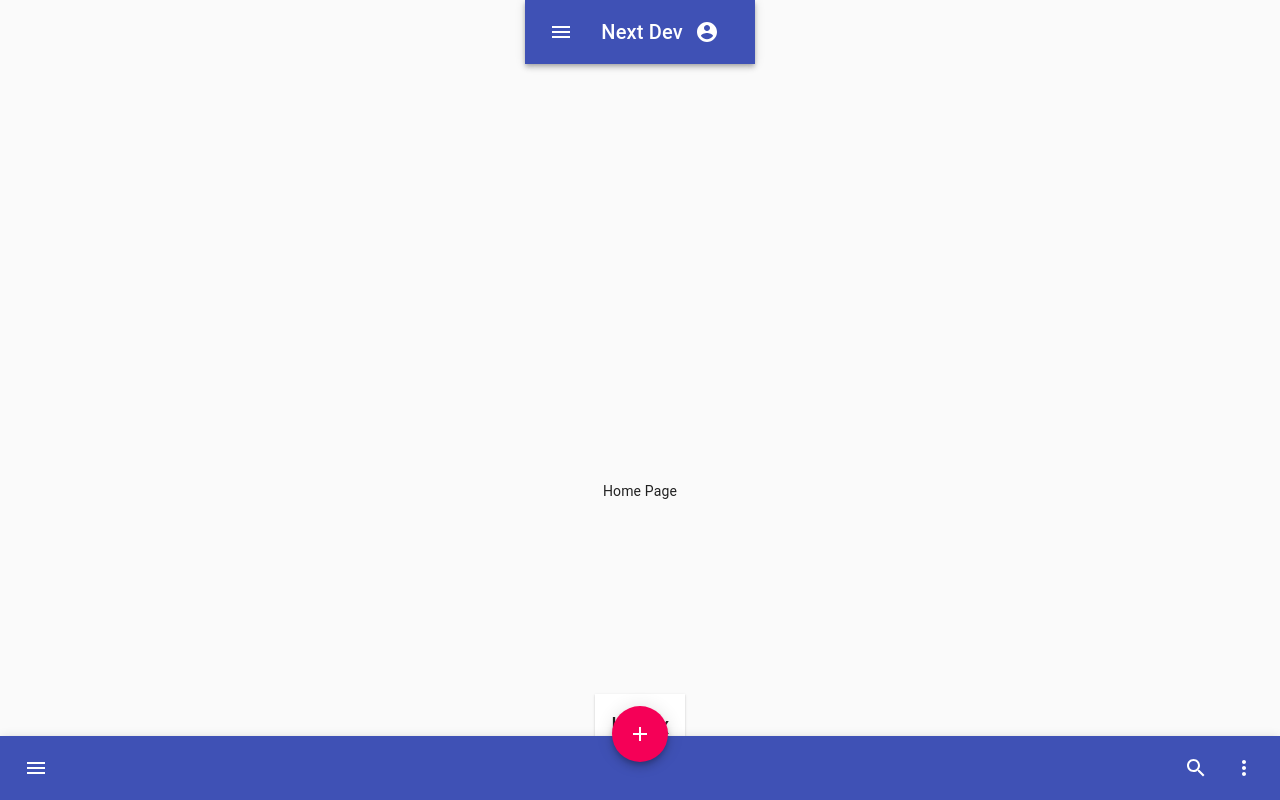
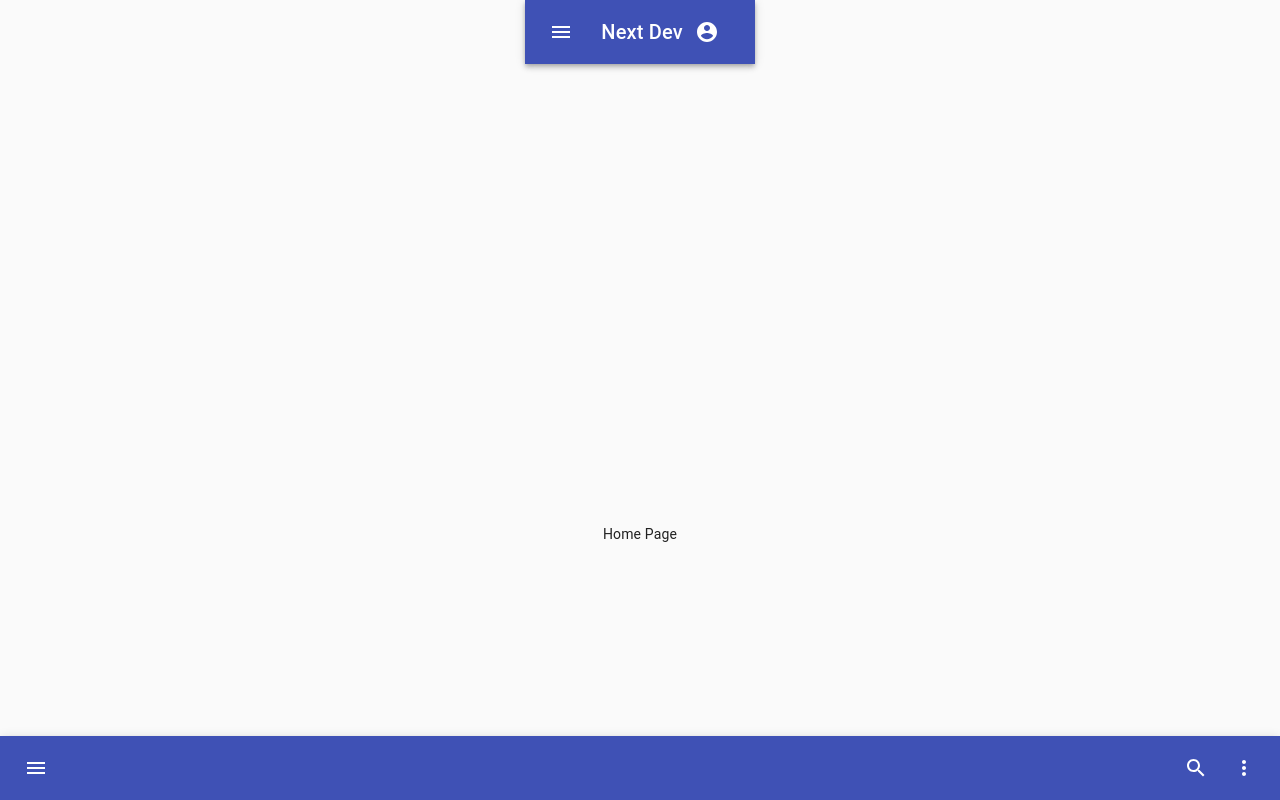
Before and after one commit to kaori-tokashiki/next-dev, a Next.js app: page / in a window 1280 px wide. Built offline with nearby package versions, Linux system fonts and the light colour scheme.

Commit message:
remove unnecessary codes

```diff
--- a/src/components/Footer.tsx
+++ b/src/components/Footer.tsx
@@ -3,12 +3,9 @@ import { createStyles, Theme, makeStyles } from '@material-ui/core/styles';
 import AppBar from '@material-ui/core/AppBar';
 import CssBaseline from '@material-ui/core/CssBaseline';
 import Toolbar from '@material-ui/core/Toolbar';
-import Typography from '@material-ui/core/Typography';
 import IconButton from '@material-ui/core/IconButton';
 import Paper from '@material-ui/core/Paper';
-import Fab from '@material-ui/core/Fab';
 import MenuIcon from '@material-ui/icons/Menu';
-import AddIcon from '@material-ui/icons/Add';
 import SearchIcon from '@material-ui/icons/Search';
 import MoreIcon from '@material-ui/icons/MoreVert';
 
@@ -51,18 +48,12 @@ const Footer = () => {
     <React.Fragment>
       <CssBaseline />
       <Paper square className={classes.paper}>
-        <Typography className={classes.text} variant="h5" gutterBottom>
-          Inbox
-        </Typography>
       </Paper>
       <AppBar position="fixed" color="primary" className={classes.appBar}>
         <Toolbar>
           <IconButton edge="start" color="inherit" aria-label="open drawer">
             <MenuIcon />
           </IconButton>
-          <Fab color="secondary" aria-label="add" className={classes.fabButton}>
-            <AddIcon />
-          </Fab>
           <div className={classes.grow} />
           <IconButton color="inherit">
             <SearchIcon />
```
